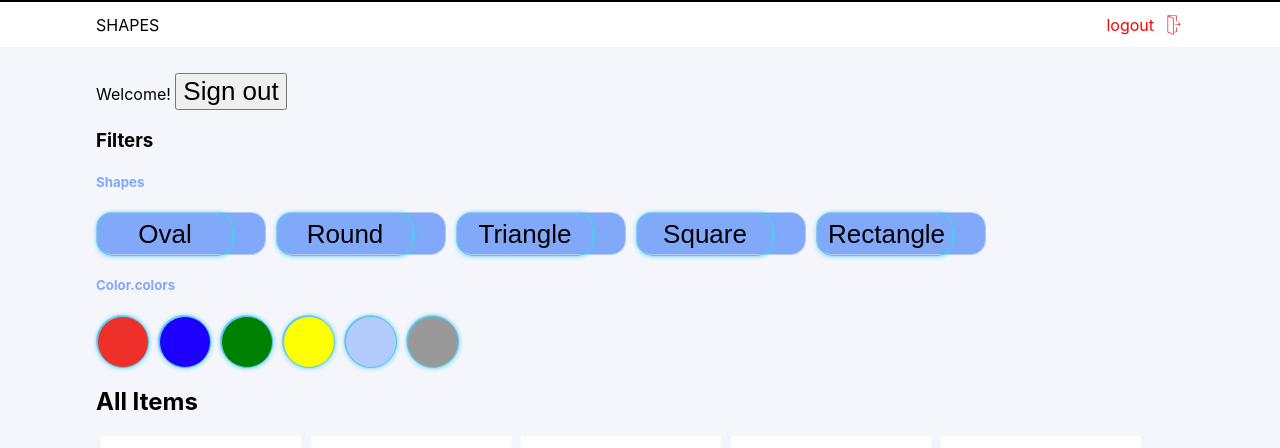
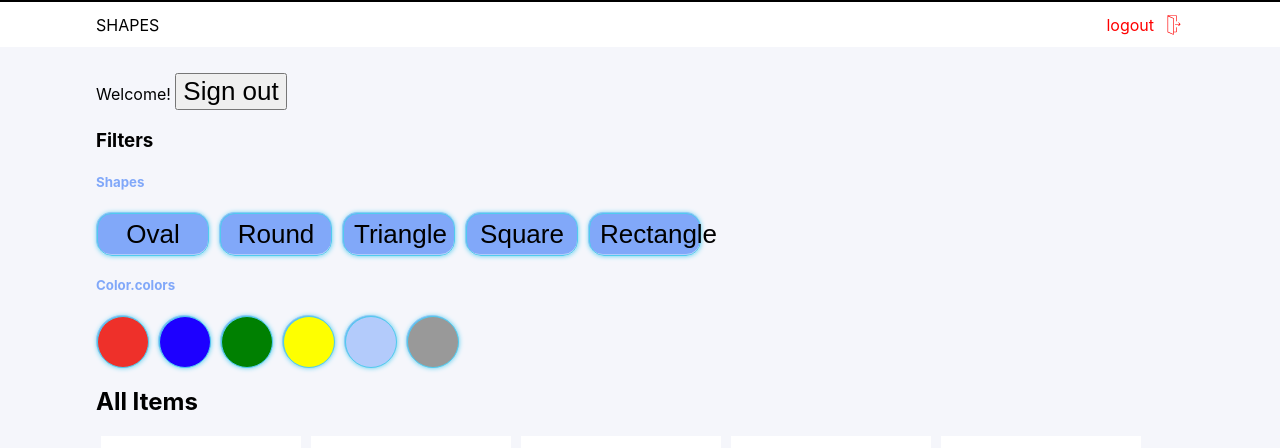
Before and after one commit to Oluwasetemi/talentql-frontend-test, a React (Vite) app: page /login in a window 1280 px wide. Both pictures are taken after a click on the element "login". Shown: the top 448 px of the page. Built offline with nearby package versions, Linux system fonts and the light colour scheme.

Commit message:
🐛 FIX: shapes width

```diff
--- a/src/components/Colors.tsx
+++ b/src/components/Colors.tsx
@@ -74,8 +74,6 @@ export function ColorsFilter({
         }, 0);
       }, { once: true });
     }
-
-
   }, [selectedColors]);
 
 
--- a/src/components/Shapes.tsx
+++ b/src/components/Shapes.tsx
@@ -17,7 +17,7 @@ export const SingleShapeButton = styled.button`
   flex-direction: column;
   justify-items: center;
   position: relative;
-  width: calc(50px + 15Vmin);
+  width: 113px;
 
   :hover {
     box-shadow: 0 0 6px rgba(81, 203, 238, 1);
@@ -49,7 +49,7 @@ export const SingleShapeButton = styled.button`
     left: 0;
     position: absolute;
     top: 0;
-    width: calc(50px + 8Vmin);
+    width: 90px;
     border-radius: 15px;
   }
 `;
```
Also changed, not shown: src/App.css (deleted).
